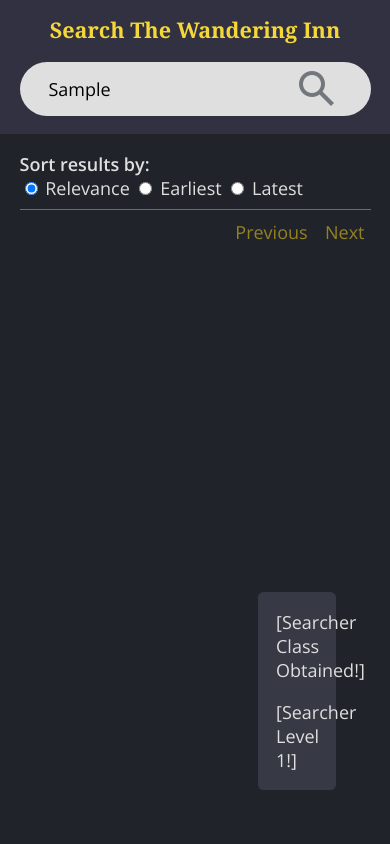
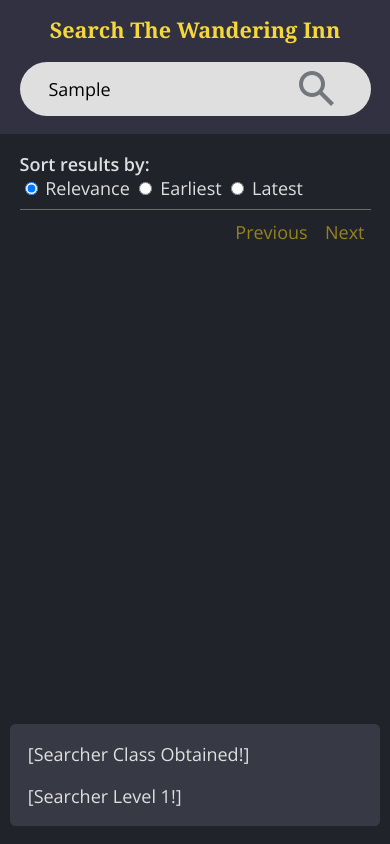
Before and after one commit to happymeex/inn-search, a website with bundled scripts: page client/index.html in a window 390 px wide. Both pictures are taken after typing "Sample" into the empty fields and a click on the button 316 px from the left and 89 px from the top of the page. Built offline with nearby package versions, Linux system fonts and the light colour scheme; files whose address does not match are found by name.

Commit message:
popup handling in mobile

```diff
--- a/client/style.css
+++ b/client/style.css
@@ -300,4 +300,11 @@
         padding: 0.4em 0;
         margin-bottom: 1em;
     }
+    #level-popup {
+        --width: 95vw;
+        width: var(--width);
+        max-width: initial;
+        right: calc(0.5 * (100vw - var(--width)));
+        bottom: 1em;
+    }
 }
```
